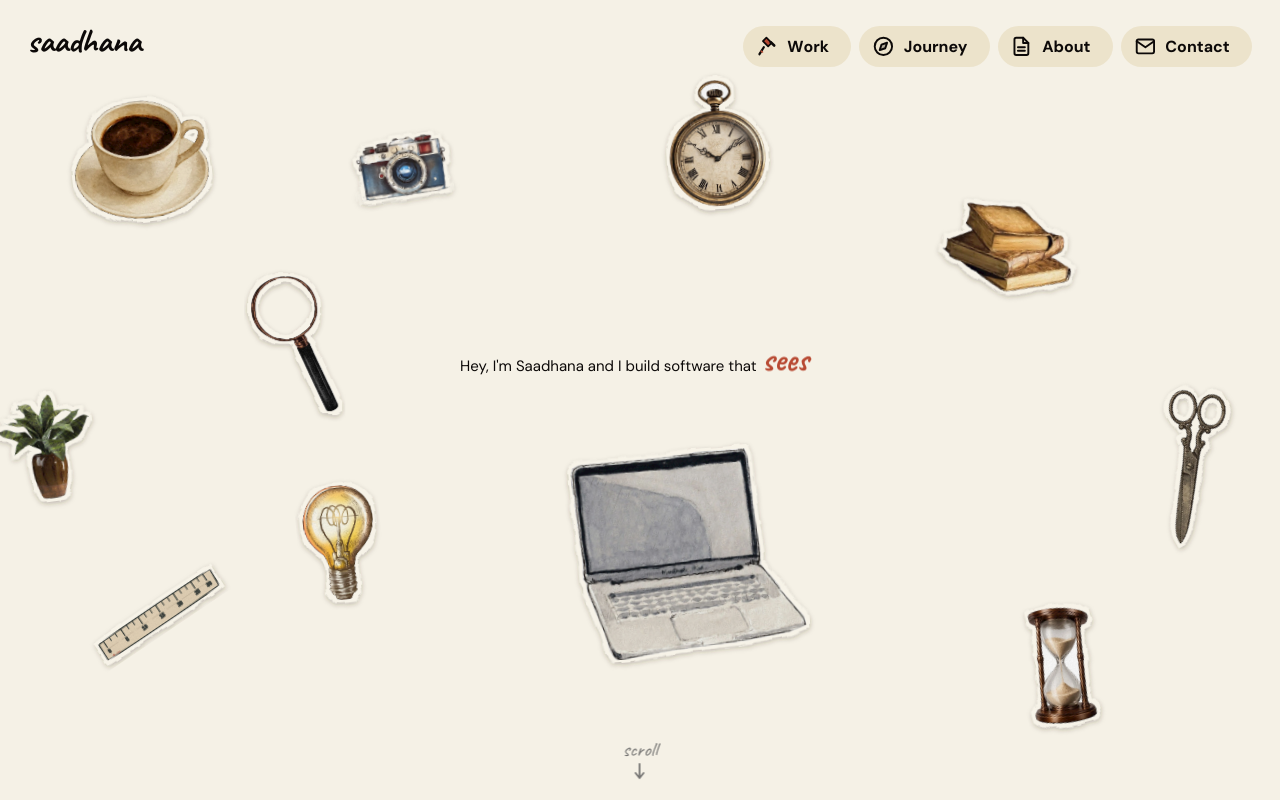
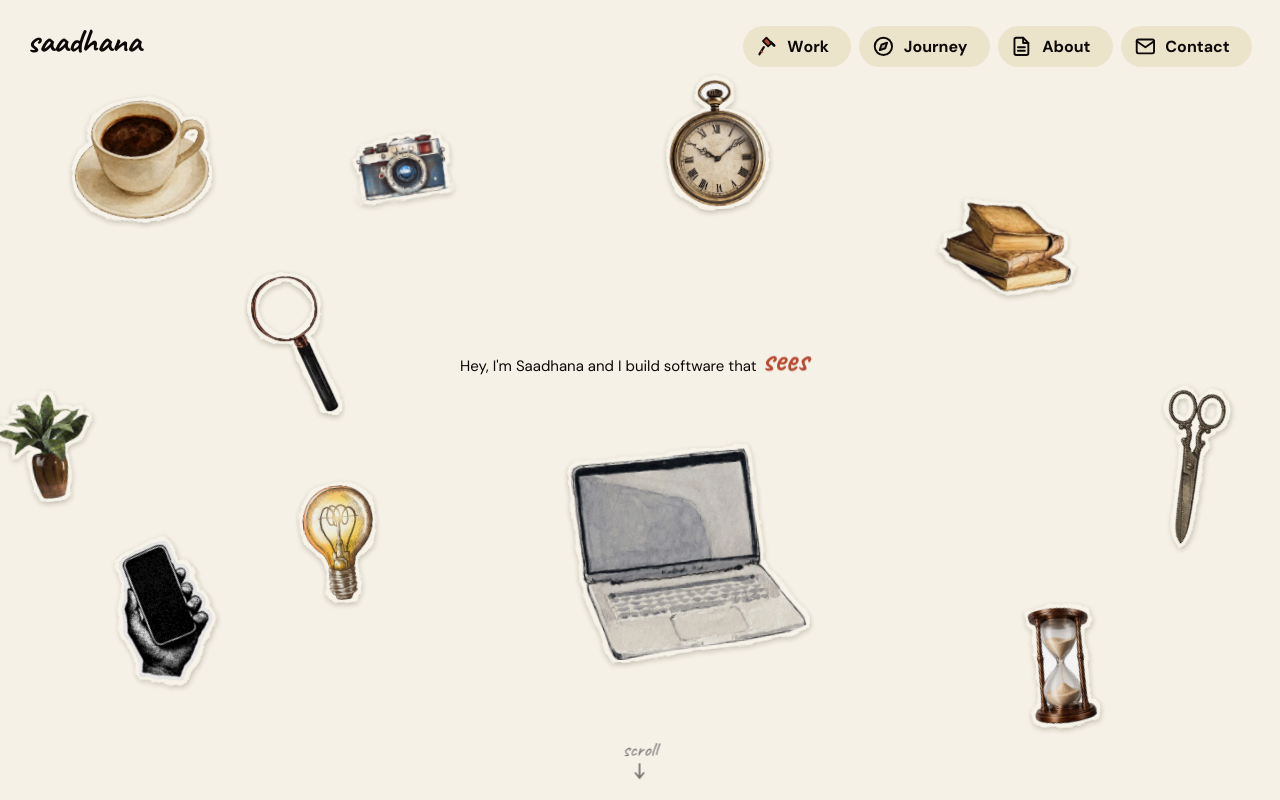
Before and after one commit to saadhana4/online-portfolio, a React (Vite) app: page / in a window 1280 px wide. Built offline with nearby package versions, Linux system fonts and the light colour scheme.

Commit message:
Replace wooden ruler with hand holding smartphone

```diff
--- a/src/data/deskObjects.ts
+++ b/src/data/deskObjects.ts
@@ -109,14 +109,14 @@ export const deskObjects: DeskObjectConfig[] = [
   },
   {
     id: 'ruler',
-    name: 'Wooden Ruler',
-    src: '/desk/ruler.svg',
+    name: 'Hand Holding Smartphone',
+    src: '/desk/hand-phone.webp',
     x: 12,
-    y: 76,
-    rotation: -35,
-    widthVw: 10.98, // 150px at 1366px
-    targetPx1366: 150,
-    alt: '',
+    y: 77,
+    rotation: -10,
+    widthVw: 7.8, // ~107px wide x 144px tall at 1366px
+    targetPx1366: 107,
+    alt: 'Vintage stipple sketch of a hand holding a smartphone',
     showOnMobile: false,
     zIndex: 2,
   },
```
Also changed, not shown: public/desk/hand-phone.webp (added).
